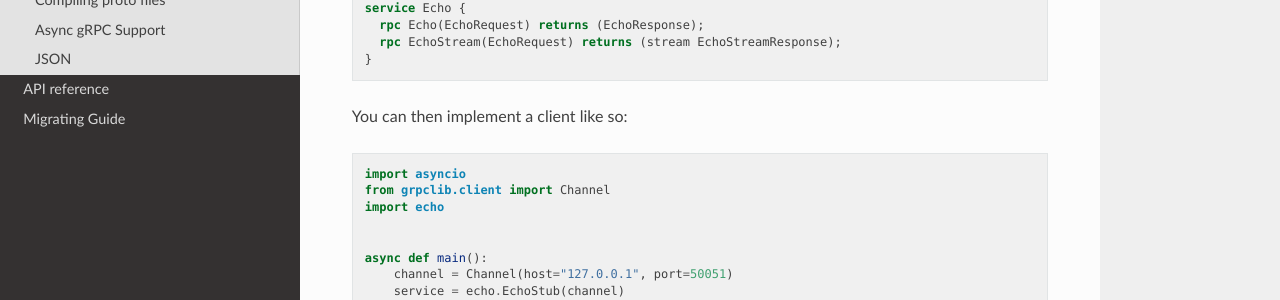
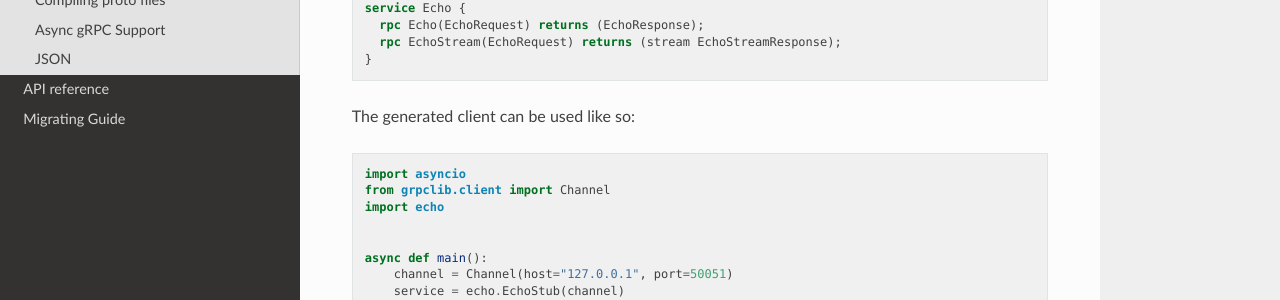
Before and after one commit to danielgtaylor/python-betterproto, a Sphinx documentation site: the page built from docs/quick-start.rst, in a window 1280 px wide and 900 px high, scrolled down 1696 px. Shown: the part 151-451 px from the top of the window. Built offline with Sphinx 7.4.7 and the Read the Docs theme 2.0.0, drawn with Linux system fonts in a browser that asks for light colours.

Commit message:
Update docs/quick-start.rst
Co-authored-by: nat <n@natn.me>

```diff
--- a/docs/quick-start.rst
+++ b/docs/quick-start.rst
@@ -105,7 +105,7 @@ Given an example service definition similar to the one below:
       rpc EchoStream(EchoRequest) returns (stream EchoStreamResponse);
     }
 
-You can then implement a client like so:
+The generated client can be used like so:
 
 .. code-block:: python
 
```
